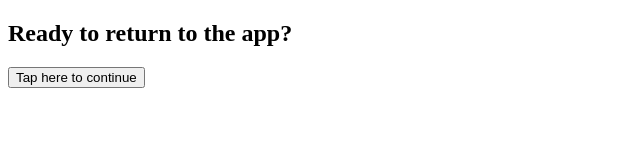
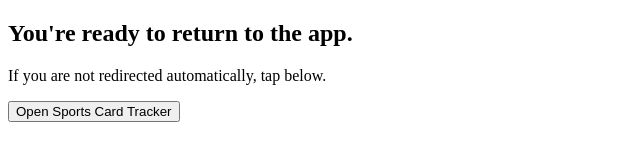
Before and after one commit to SportsCardTracker/sct-redirect, a plain HTML site: page docs/index.html in a window 1280 px wide. Shown: the whole page, without its empty margins (0-640 px from the left). Drawn offline with Linux system fonts and the light colour scheme.

Commit message:
index.html

```diff
--- a/docs/index.html
+++ b/docs/index.html
@@ -2,21 +2,21 @@
 <html lang="en">
 <head>
   <meta charset="UTF-8">
-  <title>Continue to App</title>
+  <title>Redirect to App</title>
 </head>
 <body>
-  <h2>Ready to return to the app?</h2>
-  <button onclick="openApp()">Tap here to continue</button>
+  <h2>You're ready to return to the app.</h2>
+  <p>If you are not redirected automatically, tap below.</p>
+  <button onclick="redirectToApp()">Open Sports Card Tracker</button>
 
   <script>
-    function openApp() {
+    function redirectToApp() {
       const params = new URLSearchParams(window.location.search);
-      const code = params.get('code');
-      const url = code
+      const code = params.get("code");
+      const redirectURL = code
         ? `myapp://oauth-callback?code=${encodeURIComponent(code)}`
         : `myapp://oauth-callback`;
-
-      window.location.href = url;
+      window.location.href = redirectURL;
     }
   </script>
 </body>
```
